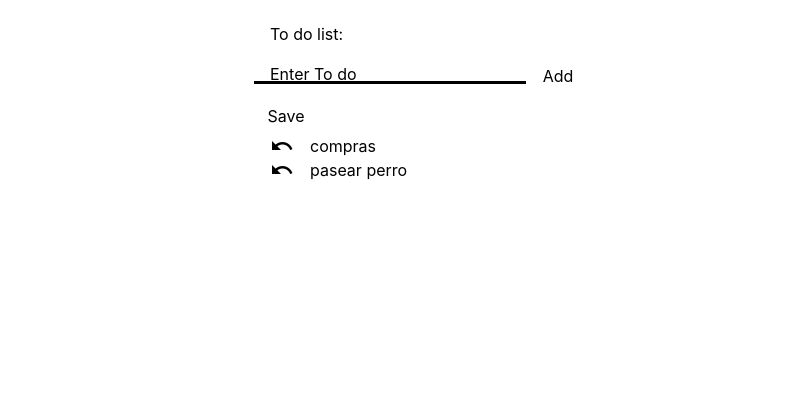
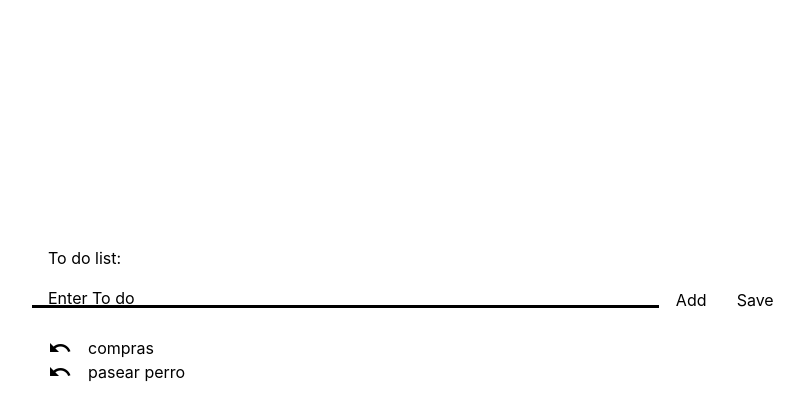
Before and after one commit to dondifer/to-do-list-angular, an Angular app: page / in a window 1280 px wide. Shown: the top 420 px of the page, without its empty margins (216-1020 px from the left). Built offline with nearby package versions, Linux system fonts and the light colour scheme.

Commit message:
feat: do undo

```diff
--- a/src/app/app.component.html
+++ b/src/app/app.component.html
@@ -64,10 +64,9 @@
   main {
     width: 100%;
     min-height: 100%;
-    display: flex;
-    justify-content: center;
+    display: block;
     align-items: center;
-    padding: 1rem;
+    padding: 15rem;
     box-sizing: inherit;
     position: relative;
   }
```
